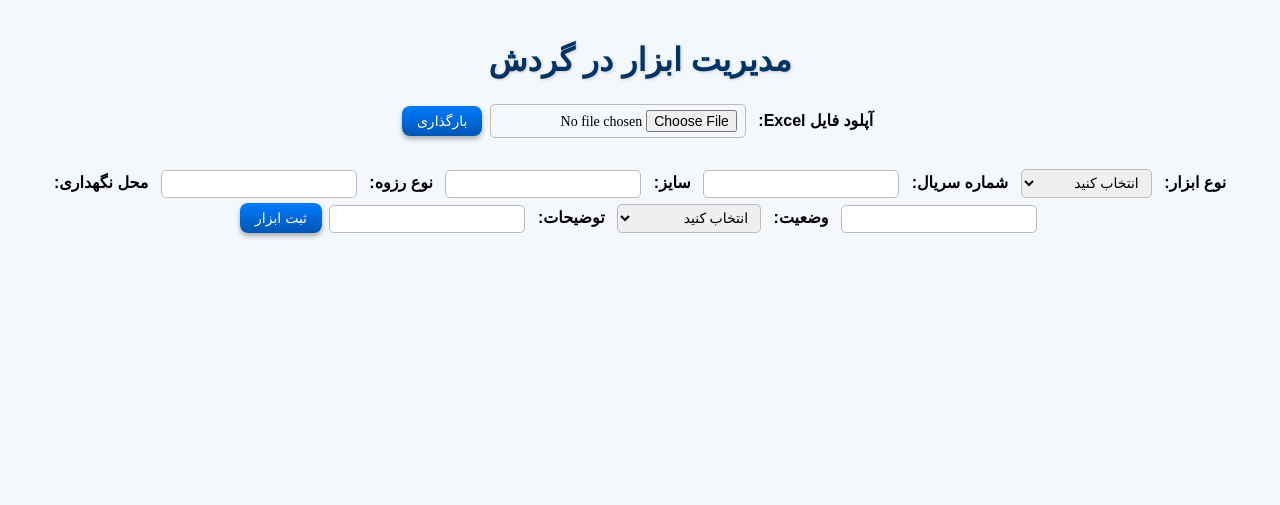
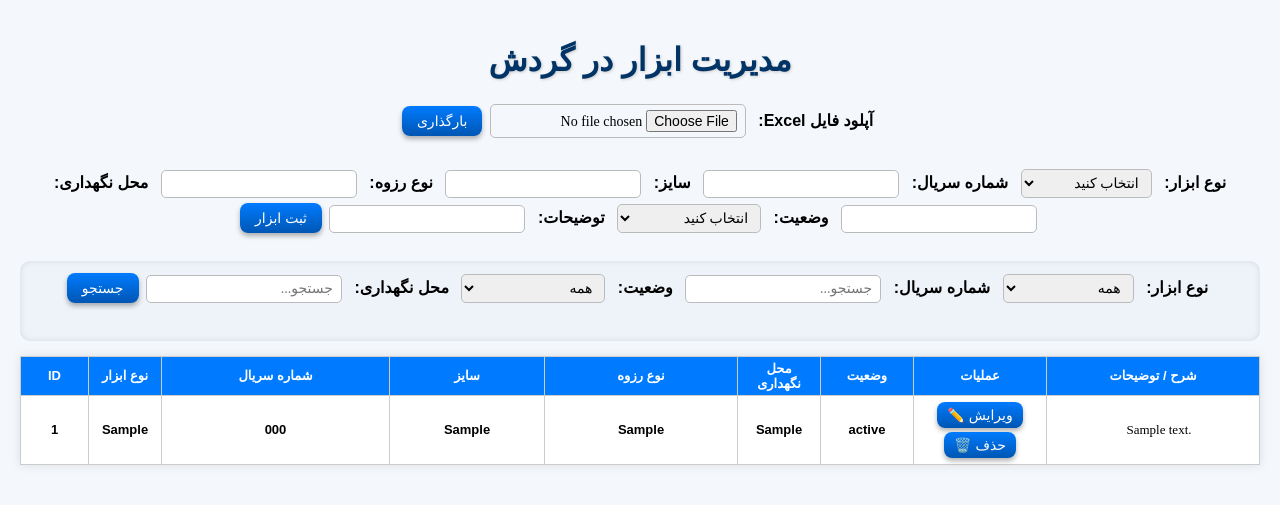
Before and after one commit to javadrad/Inventory-app-final, a Flask app: page / in a window 1280 px wide. Shown: the top 505 px of the page. Run offline with Flask 3, Linux system fonts and the light colour scheme; tables that the repository leaves empty hold one stand-in row (values such as "Sample post").

Commit message:
Update index.html

```diff
--- a/templates/index.html
+++ b/templates/index.html
@@ -11,7 +11,7 @@ label { margin: 0 5px; font-weight: bold; }
 input, select { padding: 5px 8px; margin:3px; border-radius:5px; border:1px solid #bbb; font-family:'B Nazanin'; font-size:14px; }
 button { background: linear-gradient(#007BFF,#0056b3); color:white; border:none; border-radius:8px; padding:7px 15px; cursor:pointer; font-size:14px; box-shadow:0 3px 5px rgba(0,0,0,0.3); transition:0.2s; }
 button:hover { transform: translateY(-1px); background: linear-gradient(#3399ff,#0066cc); }
-table { width:100%; border-collapse:collapse; background:white; box-shadow:0 0 10px rgba(0,0,0,0.1); font-size:13px; }
+table { width:100%; border-collapse:collapse; background:white; box-shadow:0 0 10px rgba(0,0,0,0.1); font-size:13px; direction:ltr; }
 th, td { border:1px solid #ccc; padding:4px 6px; text-align:center; }
 th { background:#007BFF; color:white; }
 td { font-weight:bold; }
@@ -19,12 +19,11 @@ td input[type="text"] { width:95%; border:none; background:transparent; text-ali
 .action-buttons button { margin:2px; padding:5px 10px; }
 .search-box { margin:15px 0; padding:10px; background:#eef2f9; border-radius:10px; box-shadow: inset 0 0 6px rgba(0,0,0,0.1); }
 
-/* عرض ستون‌ها */
-th:nth-child(2), td:nth-child(2) { width:60px; }  /* نوع ابزار */
-th:nth-child(5), td:nth-child(5) { width:180px; } /* نوع رزوه */
-th:nth-child(3), td:nth-child(3) { width:100px; } /* شماره سریال */
-th:nth-child(6), td:nth-child(6) { width:80px; }  /* محل نگهداری */
-th:nth-child(7), td:nth-child(7) { width:80px; }  /* وضعیت */
+/* اصلاح عرض ستون‌ها */
+th.tool_type, td.tool_type { width:60px; } /* کاهش نوع ابزار */
+th.thread_type, td.thread_type { width:180px; } /* افزایش نوع رزوه */
+th.location, td.location { width:70px; } /* کاهش محل نگهداری */
+th.status, td.status { width:80px; } /* کاهش وضعیت */
 </style>
 </head>
 <body>
@@ -80,3 +79,89 @@ th:nth-child(7), td:nth-child(7) { width:80px; }  /* وضعیت */
 
 <button type="submit">ثبت ابزار</button>
 </form>
+
+<div class="search-box">
+<form method="get" action="/">
+<label>نوع ابزار:</label>
+<select name="tool_type">
+<option value="">همه</option>
+<option>PUP Joint</option>
+<option>Fishing</option>
+<option>Drill Pipe</option>
+<option>Drill Collar</option>
+<option>HWDP</option>
+<option>Bit Sub</option>
+<option>Cross Over Sub</option>
+<option>Short Sub</option>
+<option>Casing Scrapper</option>
+<option>Double Box</option>
+</select>
+
+<label>شماره سریال:</label>
+<input type="text" name="serial_number" placeholder="جستجو...">
+
+<label>وضعیت:</label>
+<select name="status">
+<option value="">همه</option>
+<option>Ready to Use</option>
+<option>Need to Repair</option>
+<option>Need to Sandblast</option>
+<option>Scrap</option>
+<option>Class 2</option>
+<option>Need to Inspection</option>
+</select>
+
+<label>محل نگهداری:</label>
+<input type="text" name="location" placeholder="جستجو...">
+
+<button type="submit">جستجو</button>
+</form>
+</div>
+
+<table>
+<thead>
+<tr>
+<th>ID</th>
+<th class="tool_type">نوع ابزار</th>
+<th>شماره سریال</th>
+<th>سایز</th>
+<th class="thread_type">نوع رزوه</th>
+<th class="location">محل نگهداری</th>
+<th class="status">وضعیت</th>
+<th style="width:120px;">عملیات</th>
+<th style="width:200px;">شرح / توضیحات</th>
+</tr>
+</thead>
+<tbody>
+{% for tool in tools %}
+<tr>
+<td>{{ tool.id|string }}</td>
+<td class="tool_type">{{ tool.tool_type }}</td>
+<td>{{ tool.serial_number|string }}</td>
+<td>{{ tool.size|string }}</td>
+<td class="thread_type">{{ tool.thread_type }}</td>
+<td class="location">{{ tool.location }}</td>
+<td class="status">{{ tool.status }}</td>
+<td class="action-buttons">
+<a href="/edit/{{ tool.id }}"><button>✏️ ویرایش</button></a>
+<a href="/delete/{{ tool.id }}" onclick="return confirm('آیا مطمئن هستید؟')"><button>🗑️ حذف</button></a>
+</td>
+<td>
+<input type="text" value="{{ tool.description or '' }}" onblur="updateDescription({{ tool.id }}, this.value)">
+</td>
+</tr>
+{% endfor %}
+</tbody>
+</table>
+
+<script>
+function updateDescription(id, value){
+fetch('/update_description/' + id, {
+method:'POST',
+headers:{'Content-Type':'application/x-www-form-urlencoded'},
+body:'description=' + encodeURIComponent(value)
+}).then(res=>res.text()).then(console.log);
+}
+</script>
+</body>
+</html>
```
